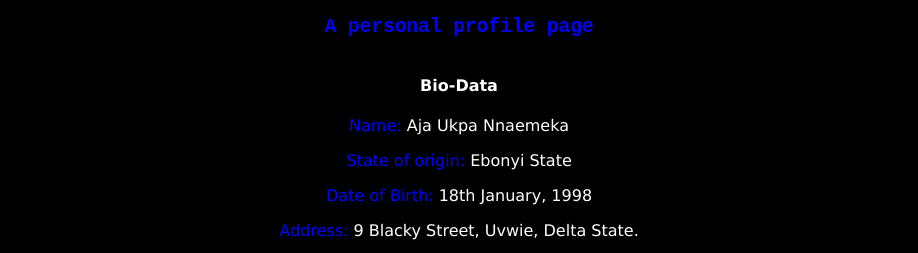
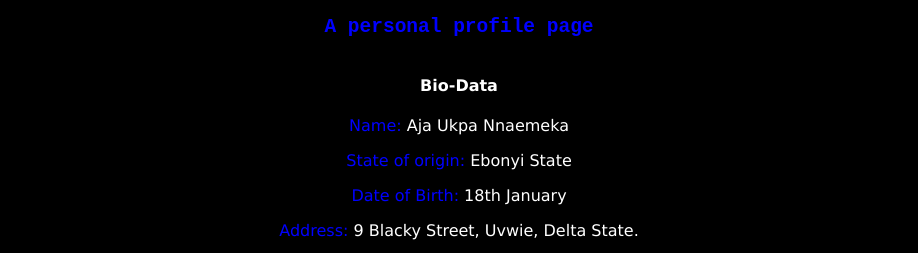
Before and after one commit to owner00/HTMLTask3, a plain HTML site: page index.html in a window 1280 px wide. Shown: the top 253 px of the page, without its empty margins (181-1099 px from the left). Drawn offline with Linux system fonts and the light colour scheme.

Commit message:
Update index.html
Made some corrections in the html

```diff
--- a/index.html
+++ b/index.html
@@ -13,7 +13,7 @@
         <h4>Bio-Data</h4>
         <p><span class="bio-data-headers">Name:</span> Aja Ukpa Nnaemeka</p>
         <p><span class="bio-data-headers">State of origin:</span> Ebonyi State</p>
-        <p><span class="bio-data-headers">Date of Birth:</span> 18th January, 1998</p>
+        <p><span class="bio-data-headers">Date of Birth:</span> 18th January</p>
         <p><span class="bio-data-headers">Address:</span> 9 Blacky Street, Uvwie, Delta State.</p>
         <p><span class="bio-data-headers">Occupation:</span> Self Employed</p>
         <p><span class="bio-data-headers">Home town:</span> Abakaliki</p>
```
